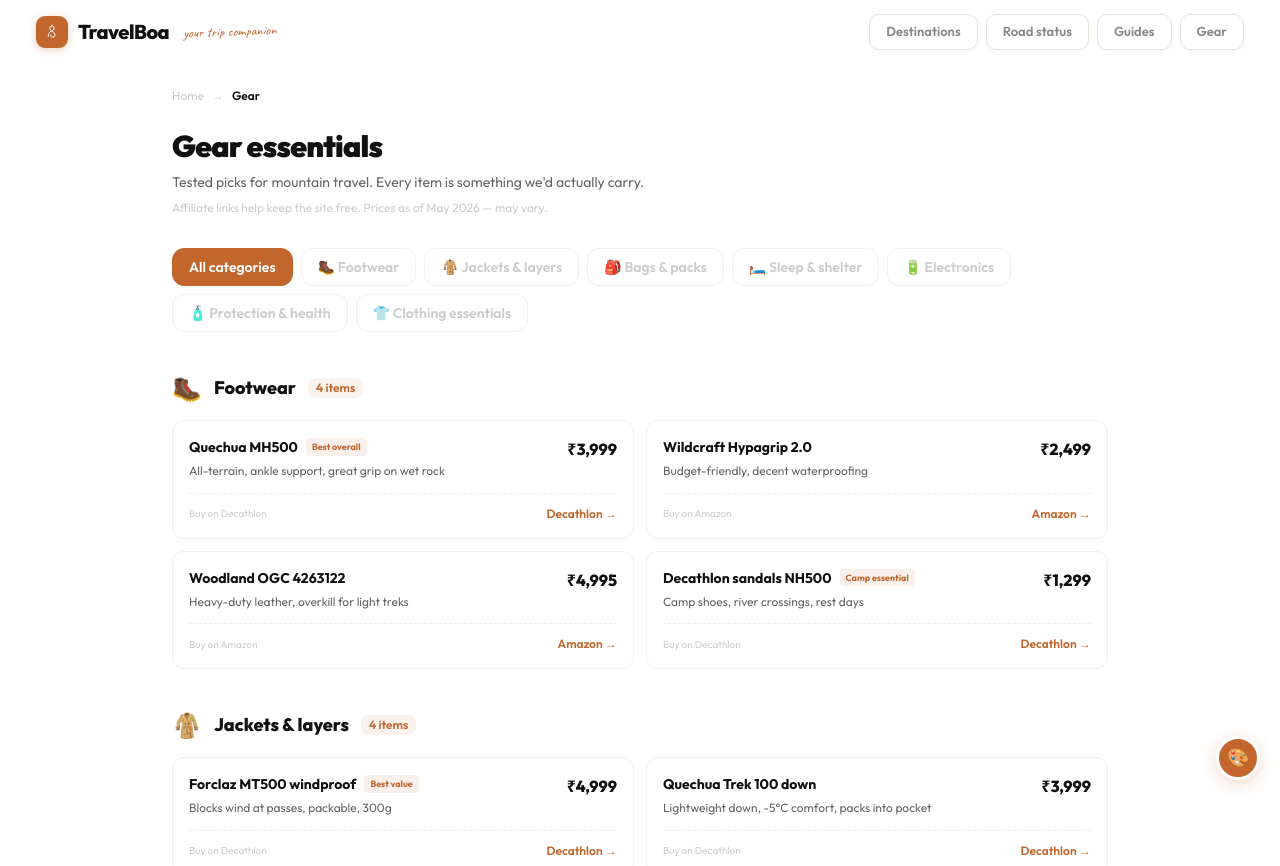
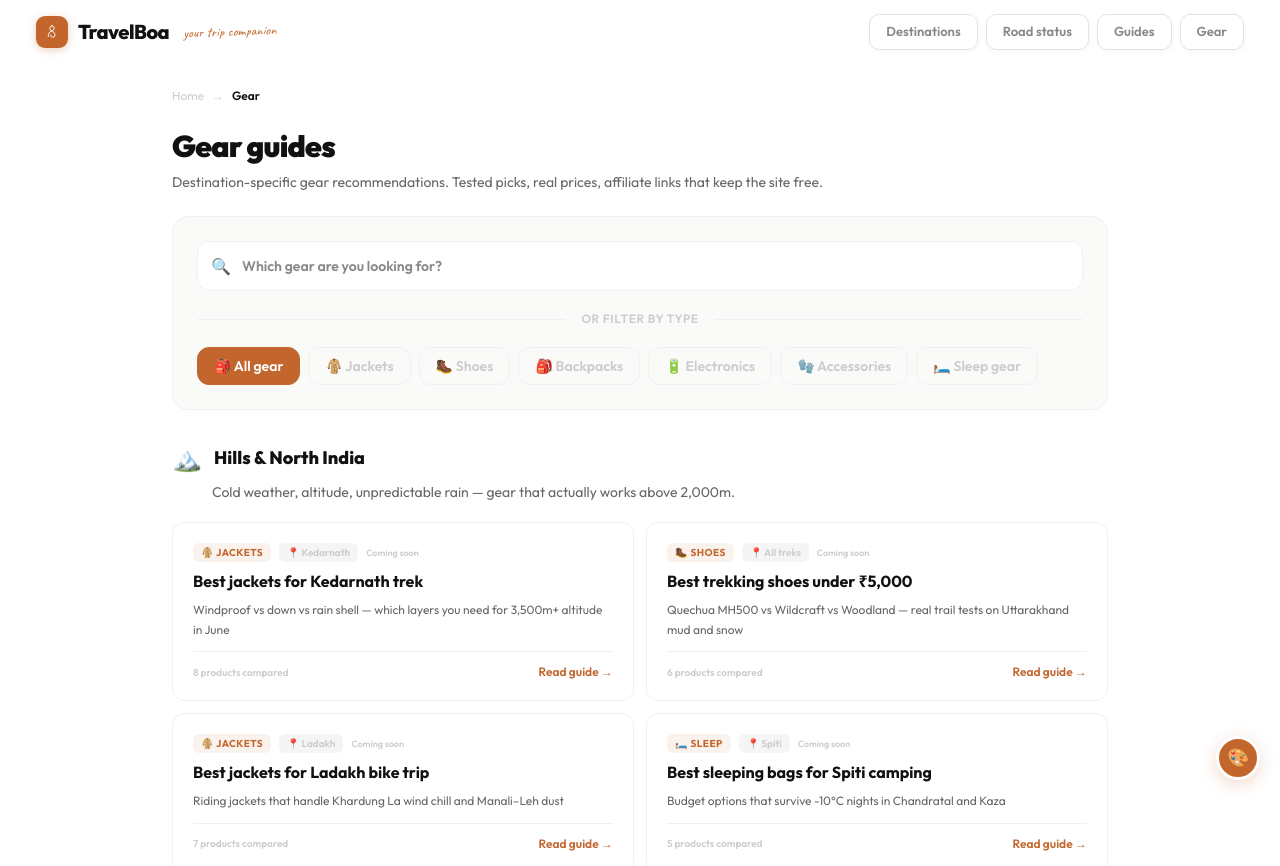
Before and after one commit to ashutoshkhulbe15-hash/travelboa, a Next.js app: page /gear in a window 1280 px wide. Shown: the top 866 px of the page. Built offline with nearby package versions, Linux system fonts and the light colour scheme.

Commit message:
gear hub - destination specific guides

```diff
--- a/src/app/gear/page.tsx
+++ b/src/app/gear/page.tsx
@@ -7,83 +7,62 @@
 import { ColorPicker } from "@/components/ColorPicker";
 import Link from "next/link";
 
-const CATEGORIES = [
+const GEAR_CATEGORIES = [
+  { key: "all", label: "All gear", icon: "🎒" },
+  { key: "jackets", label: "Jackets", icon: "🧥" },
+  { key: "shoes", label: "Shoes", icon: "🥾" },
+  { key: "bags", label: "Backpacks", icon: "🎒" },
+  { key: "electronics", label: "Electronics", icon: "🔋" },
+  { key: "accessories", label: "Accessories", icon: "🧤" },
+  { key: "sleep", label: "Sleep gear", icon: "🛏️" },
+];
+
+const GEAR_GUIDES = [
+  // Hills / North India
   {
-    name: "Footwear",
-    icon: "🥾",
-    items: [
-      { name: "Quechua MH500", desc: "All-terrain, ankle support, great grip on wet rock", price: "₹3,999", store: "Decathlon", best: "Best overall" },
-      { name: "Wildcraft Hypagrip 2.0", desc: "Budget-friendly, decent waterproofing", price: "₹2,499", store: "Amazon", best: "" },
-      { name: "Woodland OGC 4263122", desc: "Heavy-duty leather, overkill for light treks", price: "₹4,995", store: "Amazon", best: "" },
-      { name: "Decathlon sandals NH500", desc: "Camp shoes, river crossings, rest days", price: "₹1,299", store: "Decathlon", best: "Camp essential" },
+    region: "Hills & North India",
+    regionIcon: "🏔️",
+    regionDesc: "Cold weather, altitude, unpredictable rain — gear that actually works above 2,000m.",
+    guides: [
+      { title: "Best jackets for Kedarnath trek", desc: "Windproof vs down vs rain shell — which layers you need for 3,500m+ altitude in June", category: "jackets", dest: "Kedarnath", href: "/gear", items: 8, status: "coming" },
+      { title: "Best trekking shoes under ₹5,000", desc: "Quechua MH500 vs Wildcraft vs Woodland — real trail tests on Uttarakhand mud and snow", category: "shoes", dest: "All treks", href: "/gear", items: 6, status: "coming" },
+      { title: "Best jackets for Ladakh bike trip", desc: "Riding jackets that handle Khardung La wind chill and Manali–Leh dust", category: "jackets", dest: "Ladakh", href: "/gear", items: 7, status: "coming" },
+      { title: "Best sleeping bags for Spiti camping", desc: "Budget options that survive -10°C nights in Chandratal and Kaza", category: "sleep", dest: "Spiti", href: "/gear", items: 5, status: "coming" },
+      { title: "Best power banks for multi-day treks", desc: "20K vs 30K mAh, solar options, what lasts 5 days without a charge point", category: "electronics", dest: "All treks", href: "/gear", items: 6, status: "coming" },
+      { title: "Best backpacks for Chopta–Tungnath", desc: "30L vs 50L — day pack vs multi-day, rain covers, hip belt essentials", category: "bags", dest: "Chopta", href: "/gear", items: 5, status: "coming" },
+      { title: "Best thermals for high-altitude treks", desc: "Merino vs synthetic, layering for -5°C to 15°C range, budget picks", category: "accessories", dest: "All treks", href: "/gear", items: 7, status: "coming" },
+      { title: "Best riding gloves for Ladakh", desc: "Wind, cold, grip — from Rynox to budget options for Manali–Leh", category: "accessories", dest: "Ladakh", href: "/gear", items: 5, status: "coming" },
     ],
   },
+  // Pilgrimage
   {
-    name: "Jackets & layers",
-    icon: "🧥",
-    items: [
-      { name: "Forclaz MT500 windproof", desc: "Blocks wind at passes, packable, 300g", price: "₹4,999", store: "Decathlon", best: "Best value" },
-      { name: "Quechua Trek 100 down", desc: "Lightweight down, -5°C comfort, packs into pocket", price: "₹3,999", store: "Decathlon", best: "" },
-      { name: "Decathlon rain jacket NH500", desc: "Waterproof, seam-sealed, essential for monsoon", price: "₹1,999", store: "Decathlon", best: "" },
-      { name: "Merino wool base layer", desc: "Anti-odor, moisture-wicking, wear for days", price: "₹2,499", store: "Amazon", best: "Worth the spend" },
+    region: "Pilgrimage essentials",
+    regionIcon: "🙏",
+    regionDesc: "Comfort on long walks, queue-ready gear, monsoon protection for temple visits.",
+    guides: [
+      { title: "Best shoes for Vaishno Devi trek", desc: "13 km uphill on paved + rough path — comfort + grip without breaking the bank", category: "shoes", dest: "Vaishno Devi", href: "/gear", items: 6, status: "coming" },
+      { title: "Best rain ponchos for Char Dham yatra", desc: "Monsoon-proof options that pack small and dry fast between temples", category: "accessories", dest: "Char Dham", href: "/gear", items: 5, status: "coming" },
+      { title: "Best daypack for pilgrimage trips", desc: "Light, anti-theft, water-resistant — carry essentials in temple queues", category: "bags", dest: "All pilgrimages", href: "/gear", items: 5, status: "coming" },
     ],
   },
+  // General / All trips
   {
-    name: "Bags & packs",
-    icon: "🎒",
-    items: [
-      { name: "Quechua NH500 30L", desc: "Day pack, rain cover included, padded hip belt", price: "₹2,499", store: "Decathlon", best: "Best day pack" },
-      { name: "Forclaz MT500 50L", desc: "Multi-day treks, adjustable torso, ventilated back", price: "₹5,999", store: "Decathlon", best: "" },
-      { name: "Dry bags 10L + 20L set", desc: "Keep electronics and clothes dry in rain", price: "₹799", store: "Amazon", best: "" },
-    ],
-  },
-  {
-    name: "Sleep & shelter",
-    icon: "🛏️",
-    items: [
-      { name: "Naturehike UL sleeping bag", desc: "Comfort -5°C, 800g, compresses small", price: "₹3,499", store: "Amazon", best: "Best budget" },
-      { name: "Forclaz Trek 500 0°C", desc: "Mummy shape, hood, warmer but heavier", price: "₹4,999", store: "Decathlon", best: "" },
-      { name: "Sea to Summit liner", desc: "Adds 8°C warmth, keeps sleeping bag clean", price: "₹1,999", store: "Amazon", best: "" },
-    ],
-  },
-  {
-    name: "Electronics",
-    icon: "🔋",
-    items: [
-      { name: "Mi 20000mAh power bank", desc: "Charges phone 4x, fast charge, reliable", price: "₹1,499", store: "Amazon", best: "Must-carry" },
-      { name: "Forclaz HL100 headlamp", desc: "80 lumens, 30hr battery, red night mode", price: "₹499", store: "Decathlon", best: "" },
-      { name: "Nitecore NU25 headlamp", desc: "Premium, USB-C, 400 lumens, 28g", price: "₹3,299", store: "Amazon", best: "" },
-      { name: "Solar charger 21W", desc: "Backup on multi-day treks without power", price: "₹2,999", store: "Amazon", best: "" },
-    ],
-  },
-  {
-    name: "Protection & health",
-    icon: "🧴",
-    items: [
-      { name: "Sunscreen SPF50 PA+++", desc: "UV is brutal above 3,000m, reapply every 2hr", price: "₹499", store: "Amazon", best: "Non-negotiable" },
-      { name: "UV400 sunglasses", desc: "Polarized, wraparound, snow glare protection", price: "₹899", store: "Amazon", best: "" },
-      { name: "First aid kit (pre-built)", desc: "Bandages, Dettol, ORS, Diamox, painkillers", price: "₹599", store: "Amazon", best: "" },
-      { name: "Trekking poles (pair)", desc: "Carbon, foldable, saves knees on descent", price: "₹1,999", store: "Decathlon", best: "" },
-    ],
-  },
-  {
-    name: "Clothing essentials",
-    icon: "👕",
-    items: [
-      { name: "Quick-dry t-shirts ×3", desc: "Polyester, moisture-wicking, not cotton", price: "₹999", store: "Decathlon", best: "" },
-      { name: "Trek pants convertible", desc: "Zip-off legs, stretch, multiple pockets", price: "₹1,799", store: "Decathlon", best: "Best versatility" },
-      { name: "Thermal set (top + bottom)", desc: "Fleece-lined, wear under everything above 3,000m", price: "₹1,499", store: "Amazon", best: "" },
-      { name: "Buff/neck gaiter", desc: "Sun protection, dust, cold — one item, 10 uses", price: "₹399", store: "Amazon", best: "" },
-      { name: "Riding gloves", desc: "Rynox Air GT — wind, cold, grip for bike trips", price: "₹1,799", store: "Amazon", best: "" },
+    region: "Every trip essentials",
+    regionIcon: "✈️",
+    regionDesc: "Gear that belongs in your bag regardless of destination.",
+    guides: [
+      { title: "Best headlamps under ₹1,000", desc: "Forclaz HL100 vs Nitecore — brightness, battery life, red mode for camping", category: "electronics", dest: "All trips", href: "/gear", items: 5, status: "coming" },
+      { title: "Best sunscreen for mountain UV", desc: "SPF50 PA+++ options that don't feel greasy at altitude — Indian brands included", category: "accessories", dest: "All trips", href: "/gear", items: 5, status: "coming" },
+      { title: "Best first aid kits for travel", desc: "Pre-built vs DIY, Diamox, ORS, altitude essentials — what pharmacies miss", category: "accessories", dest: "All trips", href: "/gear", items: 6, status: "coming" },
     ],
   },
 ];
 
-const CATEGORY_NAMES = ["All", ...CATEGORIES.map(c => c.name)];
-
 export default function GearPage() {
   const { themeKey, theme, setTheme, accent, dark, toggleDark, mounted } = useTheme();
-  const [filter, setFilter] = useState("All");
+  const [searchVal, setSearchVal] = useState("");
+  const [searchFocus, setSearchFocus] = useState(false);
+  const [filter, setFilter] = useState("all");
 
   if (!mounted) return null;
 
@@ -93,9 +72,18 @@
   const textSecondary = dark ? "#a8a29e" : "#666";
   const textMuted = dark ? "#57534e" : "#ccc";
   const border = dark ? "#292524" : "#f0f0f0";
-  const sectionBg = dark ? "#151413" : "#fafaf8";
 
-  const filtered = filter === "All" ? CATEGORIES : CATEGORIES.filter(c => c.name === filter);
+  // Filter guides
+  const filteredRegions = GEAR_GUIDES.map(region => ({
+    ...region,
+    guides: region.guides.filter(g => {
+      const matchCat = filter === "all" || g.category === filter;
+      const matchSearch = searchVal.length === 0 || g.title.toLowerCase().includes(searchVal.toLowerCase()) || g.dest.toLowerCase().includes(searchVal.toLowerCase());
+      return matchCat && matchSearch;
+    }),
+  })).filter(r => r.guides.length > 0);
+
+  const totalGuides = filteredRegions.reduce((s, r) => s + r.guides.length, 0);
 
   return (
     <div className="relative min-h-screen font-sans transition-colors duration-300" style={{ background: bg }}>
@@ -109,54 +97,100 @@
           <span className="font-semibold" style={{ color: textPrimary }}>Gear</span>
         </div>
 
-        <h1 className="text-2xl sm:text-3xl font-black tracking-tight mb-2 transition-colors" style={{ color: textPrimary }}>Gear essentials</h1>
-        <p className="text-sm mb-2 transition-colors" style={{ color: textSecondary }}>Tested picks for mountain travel. Every item is something we&apos;d actually carry.</p>
-        <p className="text-xs mb-8" style={{ color: textMuted }}>Affiliate links help keep the site free. Prices as of May 2026 — may vary.</p>
+        <h1 className="text-2xl sm:text-3xl font-black tracking-tight mb-2 transition-colors" style={{ color: textPrimary }}>Gear guides</h1>
+        <p className="text-sm mb-6 transition-colors" style={{ color: textSecondary }}>Destination-specific gear recommendations. Tested picks, real prices, affiliate links that keep the site free.</p>
 
-        {/* Category filter */}
-        <div className="flex gap-2 mb-8 overflow-x-auto pb-2 -mx-4 px-4 sm:mx-0 sm:px-0 sm:flex-wrap">
-          {CATEGORY_NAMES.map(cat => (
-            <button key={cat} onClick={() => setFilter(cat)} className="px-4 py-2 rounded-xl text-xs sm:text-sm font-semibold cursor-pointer transition-all duration-150 whitespace-nowrap shrink-0" style={{ background: filter === cat ? accent : "transparent", color: filter === cat ? "white" : textMuted, border: `1.5px solid ${filter === cat ? accent : border}` }}>
-              {cat === "All" ? "All categories" : `${CATEGORIES.find(c=>c.name===cat)?.icon} ${cat}`}
+        {/* Search + filter */}
+        <div className="rounded-2xl p-4 sm:p-6 mb-8 transition-colors duration-300" style={{ background: dark ? "#1c1a17" : "#fafaf8", border: `1.5px solid ${border}` }}>
+          {/* Search */}
+          <div className="relative">
+            <div className="absolute left-3.5 top-1/2 -translate-y-1/2 text-base" style={{ color: textMuted }}>🔍</div>
+            <input
+              value={searchVal}
+              onChange={e => setSearchVal(e.target.value)}
+              onFocus={() => setSearchFocus(true)}
+              onBlur={() => setSearchFocus(false)}
+              placeholder="Which gear are you looking for?"
+              className="w-full pl-11 pr-4 py-3.5 rounded-xl text-sm font-semibold outline-none transition-all duration-200"
+              style={{ background: dark ? "#0c0a09" : "white", color: textPrimary, border: `1.5px solid ${searchFocus ? accent : border}`, boxShadow: searchFocus ? `0 0 0 3px ${accent}15` : "none" }}
+              autoComplete="off"
+            />
+            {searchVal && (
+              <button onClick={() => setSearchVal("")} className="absolute right-3 top-1/2 -translate-y-1/2 text-xs font-bold rounded-full w-5 h-5 flex items-center justify-center" style={{ background: dark ? "#333" : "#eee", color: textMuted }}>✕</button>
+            )}
+          </div>
+
+          {/* Divider */}
+          <div className="flex items-center gap-4 my-5">
+            <div className="flex-1 h-px" style={{ background: border }} />
+            <span className="text-xs font-semibold uppercase tracking-wider" style={{ color: textMuted }}>or filter by type</span>
+            <div className="flex-1 h-px" style={{ background: border }} />
+          </div>
+
+          {/* Category filters */}
+          <div className="flex gap-2 flex-wrap">
+            {GEAR_CATEGORIES.map(c => (
+              <button key={c.key} onClick={() => setFilter(filter === c.key ? "all" : c.key)} className="px-4 py-2 rounded-xl text-xs sm:text-sm font-semibold cursor-pointer transition-all duration-150"
+                style={{ background: filter === c.key ? accent : "transparent", color: filter === c.key ? "white" : textMuted, border: `1.5px solid ${filter === c.key ? accent : border}` }}>
+                {c.icon} {c.label}
               </button>
             ))}
           </div>
-
-        {/* Categories */}
-        {filtered.map((cat) => (
-          <div key={cat.name} className="mb-10">
-            <div className="flex items-center gap-3 mb-4">
-              <span className="text-2xl">{cat.icon}</span>
-              <h2 className="text-lg font-extrabold transition-colors" style={{ color: textPrimary }}>{cat.name}</h2>
-              <span className="text-xs font-semibold px-2 py-0.5 rounded-lg" style={{ background: `${accent}15`, color: accent }}>{cat.items.length} items</span>
         </div>
 
+        {/* Result count */}
+        {(searchVal || filter !== "all") && (
+          <div className="flex items-center gap-2 mb-5">
+            <span className="text-sm font-bold" style={{ color: textPrimary }}>{totalGuides} guide{totalGuides !== 1 ? "s" : ""}</span>
+            {filter !== "all" && (
+              <span className="text-xs px-2.5 py-1 rounded-lg font-semibold flex items-center gap-1" style={{ background: `${accent}15`, color: accent }}>
+                {GEAR_CATEGORIES.find(c => c.key === filter)?.icon} {GEAR_CATEGORIES.find(c => c.key === filter)?.label}
+                <button onClick={() => setFilter("all")} className="ml-1 font-bold">✕</button>
+              </span>
+            )}
+          </div>
+        )}
+
+        {/* Gear guide regions */}
+        {filteredRegions.length === 0 ? (
+          <div className="text-center py-16">
+            <div className="text-4xl mb-3">🎒</div>
+            <p className="text-base font-bold" style={{ color: textPrimary }}>No gear guides found</p>
+            <p className="text-sm mt-1" style={{ color: textMuted }}>Try a different search or filter</p>
+          </div>
+        ) : (
+          filteredRegions.map((region) => (
+            <div key={region.region} className="mb-10">
+              <div className="flex items-center gap-3 mb-2">
+                <span className="text-2xl">{region.regionIcon}</span>
+                <h2 className="text-lg font-extrabold transition-colors" style={{ color: textPrimary }}>{region.region}</h2>
+              </div>
+              <p className="text-sm mb-5 ml-10" style={{ color: textSecondary }}>{region.regionDesc}</p>
+
               <div className="grid grid-cols-1 sm:grid-cols-2 gap-3">
-              {cat.items.map((item, j) => (
-                <div key={j} className="p-4 rounded-xl transition-all duration-150 hover:-translate-y-0.5" style={{ background: cardBg, border: `1.5px solid ${border}` }}
+                {region.guides.map((g, j) => (
+                  <Link key={j} href={g.href} className="block p-4 sm:p-5 rounded-xl no-underline transition-all duration-200 hover:-translate-y-0.5 hover:shadow-md" style={{ background: cardBg, border: `1.5px solid ${border}` }}
                     onMouseEnter={e => (e.currentTarget.style.borderColor = accent)}
                     onMouseLeave={e => (e.currentTarget.style.borderColor = border)}>
-                  <div className="flex items-start justify-between gap-3">
-                    <div className="flex-1">
-                      <div className="flex items-center gap-2">
-                        <p className="text-sm font-bold transition-colors" style={{ color: textPrimary }}>{item.name}</p>
-                        {item.best && <span className="text-[9px] font-bold px-1.5 py-0.5 rounded" style={{ background: `${accent}18`, color: accent }}>{item.best}</span>}
+                    <div className="flex items-center gap-2 mb-2 flex-wrap">
+                      <span className="px-2 py-0.5 rounded-md text-[10px] font-bold uppercase tracking-wider" style={{ background: `${accent}15`, color: accent }}>
+                        {GEAR_CATEGORIES.find(c => c.key === g.category)?.icon} {g.category}
+                      </span>
+                      <span className="text-[10px] font-semibold px-2 py-0.5 rounded-md" style={{ background: dark ? "#292524" : "#f5f5f5", color: textMuted }}>📍 {g.dest}</span>
+                      {g.status === "coming" && <span className="text-[9px] font-semibold" style={{ color: textMuted }}>Coming soon</span>}
                     </div>
-                      <p className="text-xs mt-1 leading-relaxed" style={{ color: textSecondary }}>{item.desc}</p>
+                    <p className="text-sm sm:text-base font-bold leading-snug transition-colors" style={{ color: textPrimary }}>{g.title}</p>
+                    <p className="text-xs mt-2 leading-relaxed" style={{ color: textSecondary }}>{g.desc}</p>
+                    <div className="flex items-center justify-between mt-3 pt-3" style={{ borderTop: `1px solid ${border}` }}>
+                      <span className="text-[10px] font-semibold" style={{ color: textMuted }}>{g.items} products compared</span>
+                      <span className="text-xs font-semibold" style={{ color: accent }}>Read guide →</span>
                     </div>
-                    <div className="text-right shrink-0">
-                      <p className="text-base font-extrabold transition-colors" style={{ color: textPrimary }}>{item.price}</p>
-                    </div>
-                  </div>
-                  <div className="flex items-center justify-between mt-3 pt-3" style={{ borderTop: `1px dashed ${border}` }}>
-                    <span className="text-[10px]" style={{ color: textMuted }}>Buy on {item.store}</span>
-                    <span className="text-xs font-semibold cursor-pointer" style={{ color: accent }}>{item.store} →</span>
-                  </div>
-                </div>
+                  </Link>
                 ))}
               </div>
             </div>
-        ))}
+          ))
+        )}
       </div>
       <Footer accent={accent} />
     </div>
```
Lines whose indentation alone changed are shown as unchanged.
